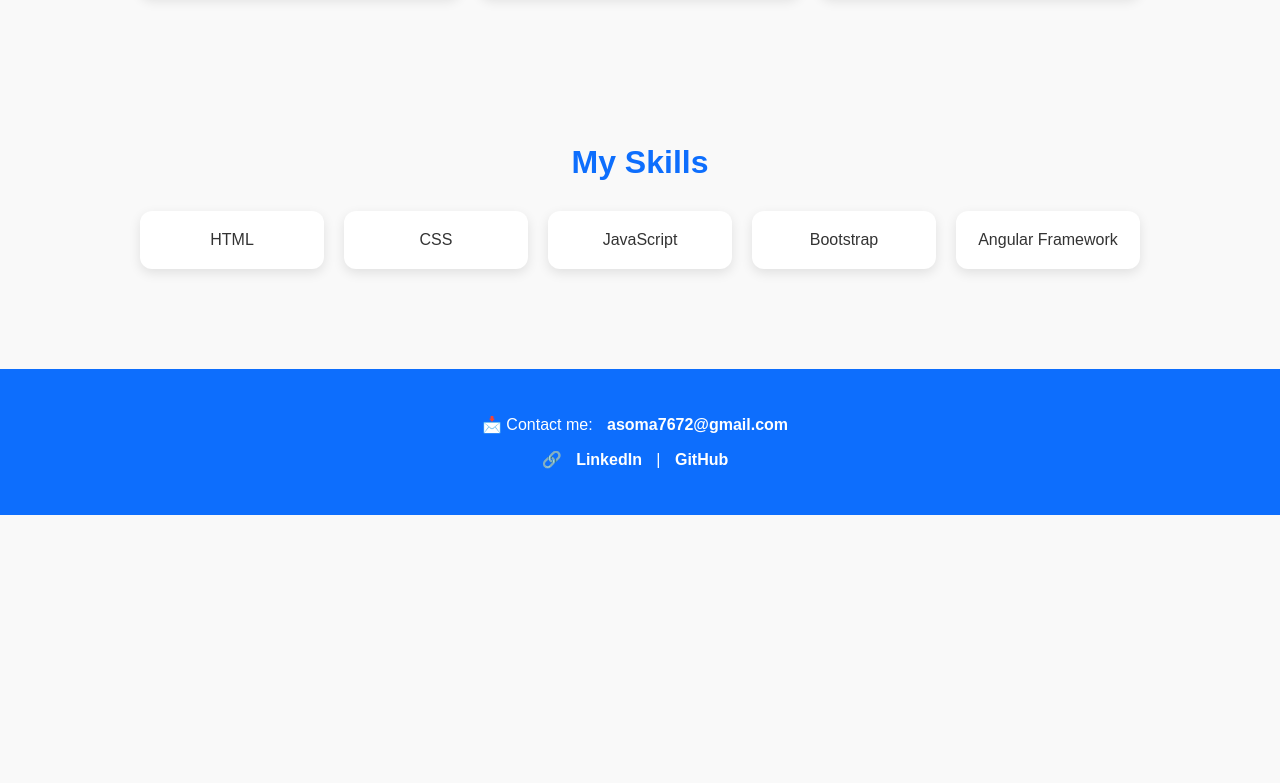
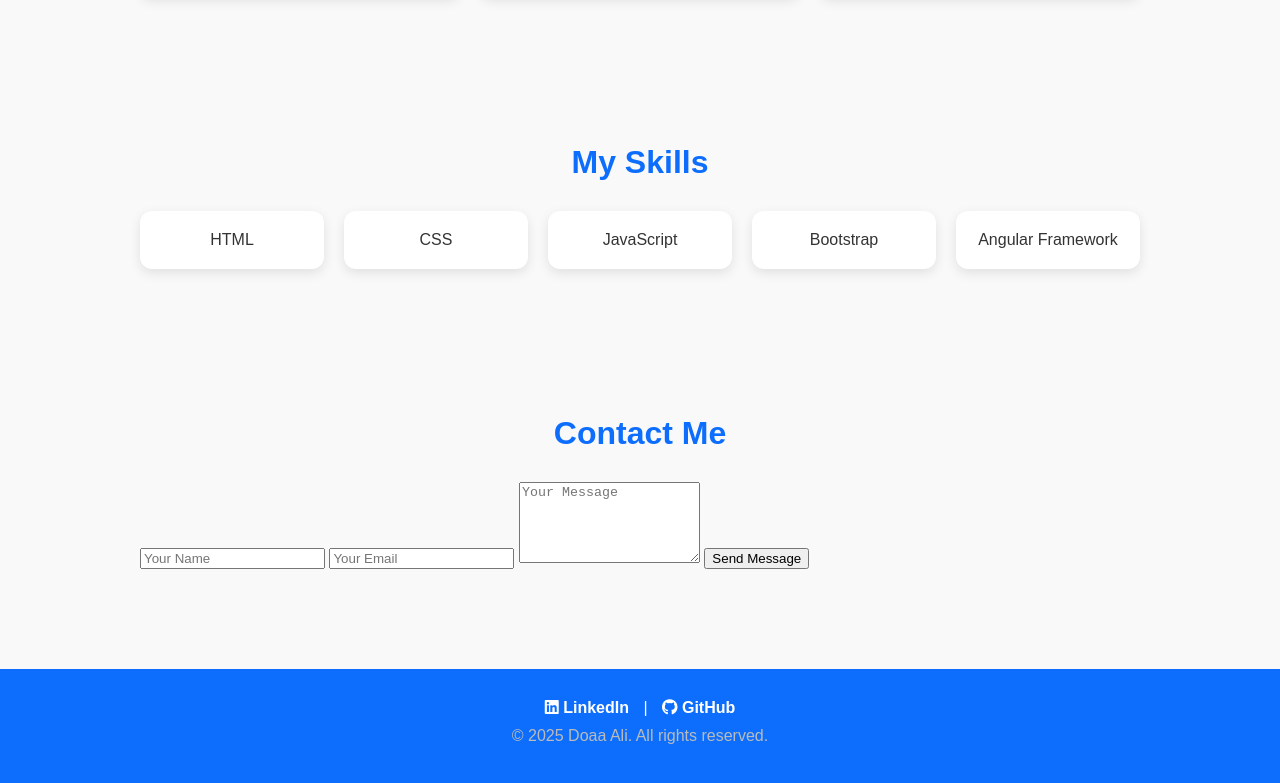
Before and after one commit to doaaAli327/Portfolio, a plain HTML site: page index.html in a window 1280 px wide. Shown: the part 1006-1789 px from the top of the page. Before the commit the page ends 1521 px from the top, so only its background shows below. Drawn offline with Linux system fonts and the light colour scheme.

Commit message:
Update index.html

```diff
--- a/index.html
+++ b/index.html
@@ -1,13 +1,16 @@
 <!DOCTYPE html>
 <html lang="en">
   <head>
-  <meta charset="UTF-8">
-  <meta name="viewport" content="width=device-width, initial-scale=1.0">
+    <meta charset="UTF-8" />
+    <meta name="viewport" content="width=device-width, initial-scale=1.0" />
     <title>Doaa Portfolio</title>
-  <link rel="stylesheet" href="css/styles.css">
+    <link rel="stylesheet" href="css/styles.css" />
+    <link
+      rel="stylesheet"
+      href="https://cdnjs.cloudflare.com/ajax/libs/font-awesome/6.5.0/css/all.min.css"
+    />
   </head>
   <body>
-
     <!-- Hero Section -->
     <header>
       <h1 id="typing"></h1>
@@ -18,38 +21,49 @@
     <!-- About Me -->
     <section>
       <h2>About Me</h2>
-    <p>Hi, I’m Doaa, a passionate Front-End Developer skilled in building responsive and user-friendly websites using HTML, CSS, and JavaScript.</p>
+      <p>
+        Hi, I’m Doaa, a passionate Front-End Developer skilled in building
+        responsive and user-friendly websites using HTML, CSS, and JavaScript.
+      </p>
     </section>
 
     <!-- Projects -->
     <section>
       <h2>My Projects</h2>
       <div class="projects">
-
-      <!-- Project 1 -->
         <div class="project">
-        <img src="img/hotel.PNG" alt="Hotel Booking Website">
+          <img src="img/hotel.PNG" alt="Hotel Booking Website" />
           <h3>Hotel Booking Website</h3>
-        <p>A responsive website for booking hotels online with a modern UI.</p>
+          <p>
+            A responsive website for booking hotels online with a modern UI.
+          </p>
           <a href="https://doaaali327.github.io/hotel/" target="_blank">View</a>
         </div>
 
-      <!-- Project 2 -->
         <div class="project">
-        <img src="img/shop.PNG" alt="Flower Shop Website">
+          <img src="img/shop.PNG" alt="Flower Shop Website" />
           <h3>Flower Shop Website</h3>
-        <p>An elegant online flower shop with product showcase and cart design.</p>
-        <a href="https://doaaali327.github.io/flower-shop/" target="_blank">View</a>
+          <p>
+            An elegant online flower shop with product showcase and cart design.
+          </p>
+          <a href="https://doaaali327.github.io/flower-shop/" target="_blank"
+            >View</a
+          >
         </div>
 
-      <!-- Project 3 -->
         <div class="project">
-        <img src="img/interior.PNG" alt="Interior Design Website">
+          <img src="img/interior.PNG" alt="Interior Design Website" />
           <h3>Interior Design Website</h3>
-        <p>A stylish website for interior design services with a portfolio gallery.</p>
-        <a href="https://doaaali327.github.io/Interior-Design/" target="_blank">View</a>
+          <p>
+            A stylish website for interior design services with a portfolio
+            gallery.
+          </p>
+          <a
+            href="https://doaaali327.github.io/Interior-Design/"
+            target="_blank"
+            >View</a
+          >
         </div>
-
       </div>
     </section>
 
@@ -65,12 +79,39 @@
       </div>
     </section>
 
-  <!-- Contact -->
+    <!-- ✉️ Contact Section -->
+    <section id="contact">
+      <h2>Contact Me</h2>
+      <form action="https://formspree.io/f/mdkwllae" method="POST">
+        <input type="text" name="name" placeholder="Your Name" required />
+        <input type="email" name="email" placeholder="Your Email" required />
+        <textarea
+          name="message"
+          rows="5"
+          placeholder="Your Message"
+          required
+        ></textarea>
+        <button type="submit">Send Message</button>
+      </form>
+    </section>
+
+    <!-- 🌙 Footer -->
     <footer>
-     <p>📩 Contact me: <a href="mailto: asoma7672@gmail.com">asoma7672@gmail.com</a></p>
-    <p>🔗
-      <a href="https://www.linkedin.com/in/doaa-ali-962147325/">LinkedIn</a> |
-      <a href="https://github.com/doaaAli327">GitHub</a>
+      <div class="social-icons">
+        <a
+          href="https://www.linkedin.com/in/doaa-ali-962147325/"
+          target="_blank"
+        >
+          <i class="fab fa-linkedin"></i> LinkedIn
+        </a>
+        |
+        <a href="https://github.com/doaaAli327" target="_blank">
+          <i class="fab fa-github"></i> GitHub
+        </a>
+      </div>
+
+      <p style="margin-top: 10px; color: #bbb">
+        © 2025 Doaa Ali. All rights reserved.
       </p>
     </footer>
 
```
Lines whose indentation alone changed are shown as unchanged.
